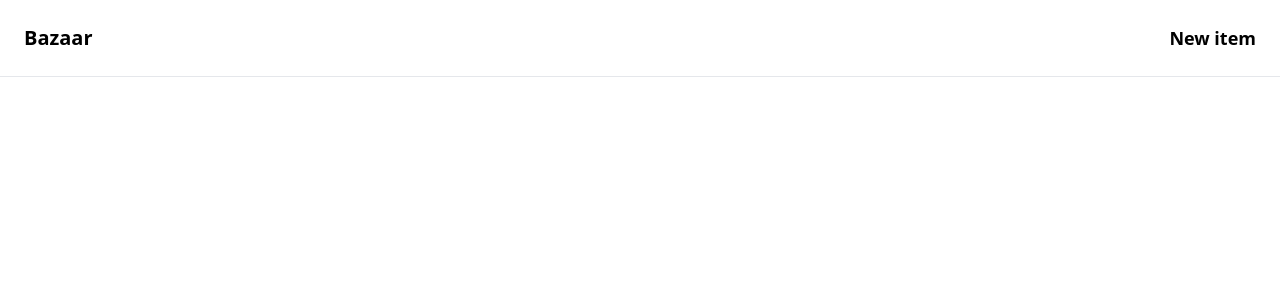
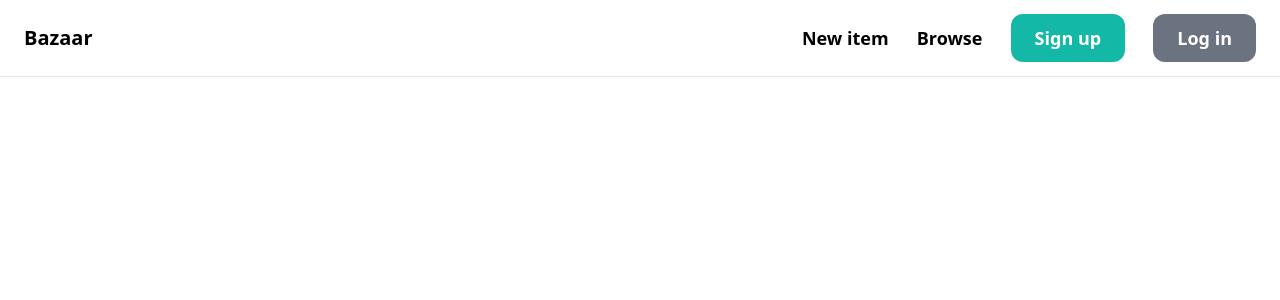
Before and after one commit to rajaehtasham/Python-Portfolio, a Python web app: template bazaar-marketplace/core/templates/core/base.html in a window 1280 px wide. Shown: the top 300 px of the page. Run offline with Jinja, Linux system fonts and the light colour scheme; the template is opened without the code that fills it, so the values that code supplies are empty; some libraries are stand-ins or nearby versions.

Commit message:
Add Browse, Sign up, and Log in navigation links

```diff
--- a/bazaar-marketplace/core/templates/core/base.html
+++ b/bazaar-marketplace/core/templates/core/base.html
@@ -16,6 +16,10 @@
 
             <div class="space-x-6">
                 <a href="#" class="text-lg font-semibold hover:text-grey-500">New item</a>
+                <a href="#" class="text-lg font-semibold hover:text-grey-500">Browse</a>
+
+                <a href="#" class="px-6 py-3 text-lg font-semibold bg-teal-500 text-white rounded-xl hover:bg-teal-700">Sign up</a>
+                <a href="#" class="px-6 py-3 text-lg font-semibold bg-gray-500 text-white rounded-xl hover:bg-gray-700">Log in</a>
         </nav>
         <div class="px-6 py-6">
             {% block content %}
```
